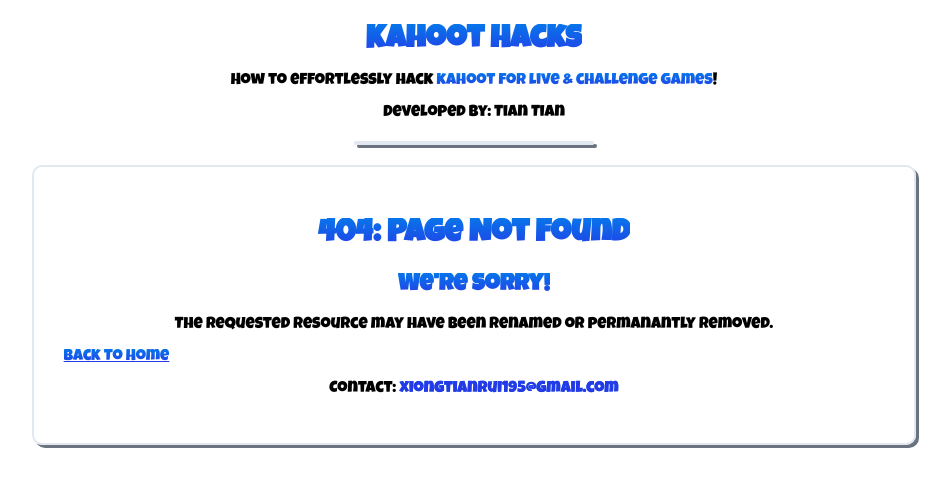
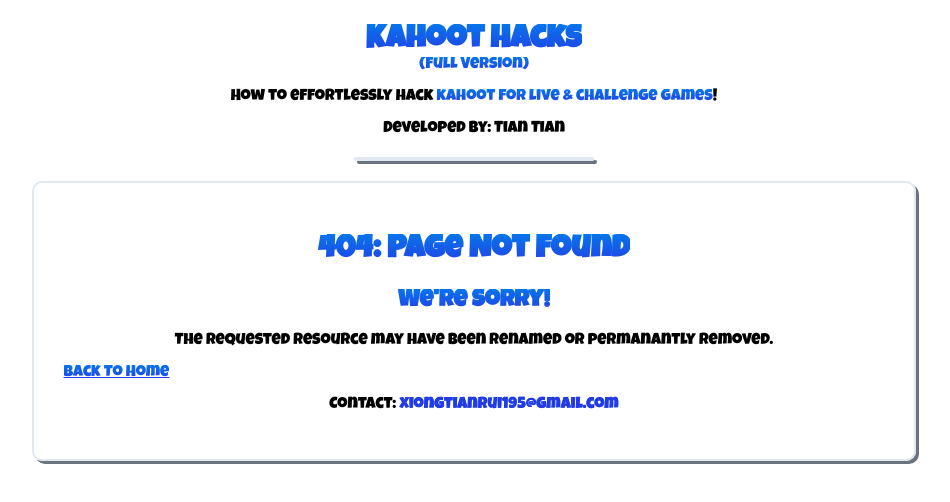
Before and after one commit to Ihavenochoised/HackHoot, a website: page public/404.html in a window 1280 px wide. Shown: the whole page, without its empty margins (166-1116 px from the left). Drawn offline with Linux system fonts and the light colour scheme.

Commit message:
Add "Full Version" text :)

```diff
--- a/public/404.html
+++ b/public/404.html
@@ -19,6 +19,7 @@
 	<body>
 		<br />
 		<h1 style="margin: 0;"><span>Kahoot Hacks</span></h1>
+		<p style="margin: 0;"><span>(Full Version)</span></p>
 		<p>
 			How to effortlessly hack
 			<span
```
Also changed, not shown: public/503.html (+1 -0 lines).
